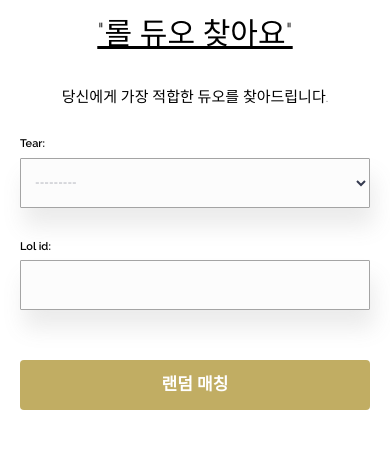
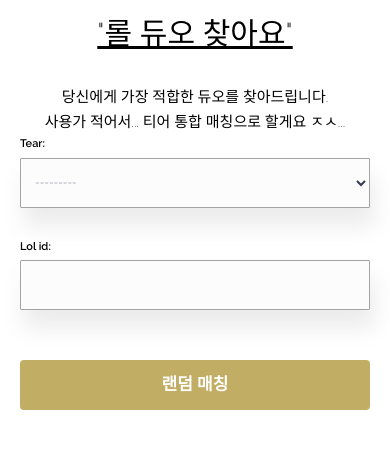
Before and after one commit to Andychoi153/junglechai, a Django app: page / in a window 390 px wide. Shown: the top 454 px of the page. Run offline with Django 3.2, Linux system fonts and the light colour scheme; some libraries are stand-ins or nearby versions.

Commit message:
맨트 추가

```diff
--- a/main/templates/main/index.html
+++ b/main/templates/main/index.html
@@ -12,6 +12,7 @@
     <div class="main_frame">
        <div class="main_title"> "롤 듀오 찾아요" </div>
        <div class="ment">당신에게 가장 적합한 듀오를 찾아드립니다.</div>
+       <div class="ment">사용가 적어서... 티어 통합 매칭으로 할게요 ㅈㅅ...</div>
        <meta name="viewport" content="width=device-width, initial-scale=1">
        <link href='//fonts.googleapis.com/css?family=Raleway:400,300,600,200' rel='stylesheet' type='text/css'>
           <form class="id_input" action="" method="post" onsubmit="this.submit_button.disabled = true;">
--- a/static/chat.css
+++ b/static/chat.css
@@ -123,7 +123,7 @@ text-decoration: underline;
 font-size: 24px;
 text-align: center;
 color: #000000;
-    height: 125px;
+    height: 62.5px;
 
 }
 
@@ -410,7 +410,7 @@ margin: 20px 0px 0px 0px;}
 
     .ment{
     font-size: 15px;
-    height: 50px;
+    height: 25px;
     }
 
 }
```
